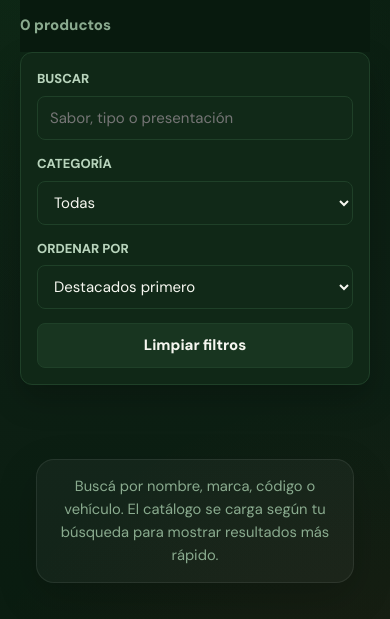
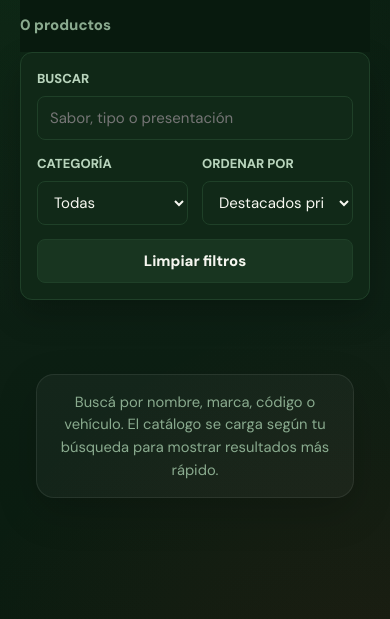
Before and after one commit to Desmond16170/Facturacion_FrutasdelEste, a plain HTML site: page catalogo.html in a window 390 px wide. Shown: the part 225-844 px from the top of the page. Drawn offline with nearby package versions, Linux system fonts and the light colour scheme; no server answers.

Commit message:
Update styles.css

```diff
--- a/styles.css
+++ b/styles.css
@@ -665,78 +665,77 @@ h2 {
   align-items: start;
 }
 
+/* ── Barra de filtros: desktop una fila, móvil dos filas ── */
 .catalog-filter-bar {
   position: sticky;
   top: var(--header-h, 72px);
   z-index: 29;
-  display: flex;
-  flex-direction: row;
-  align-items: flex-end;
+  display: grid;
+  grid-template-columns: 1fr auto auto auto;
+  align-items: end;
   gap: 10px;
   margin: 0 0 18px;
-  padding: 12px 14px;
+  padding: 12px 16px;
   border-radius: 0 0 var(--radius) var(--radius);
   background: var(--bg);
-  backdrop-filter: none;
-}
-
-/* Buscar ocupa el espacio sobrante */
+}
+
+/* Buscar: ocupa toda la primera columna */
 .catalog-search-full {
-  flex: 2 1 200px;
   min-width: 0;
 }
-
 .catalog-search-full input {
   width: 100%;
   box-sizing: border-box;
 }
 
-/* Categoría y Ordenar tienen tamaño fijo */
+/* Categoría y Ordenar: columnas automáticas, tamaño razonable */
 .filters-row-secondary {
-  display: contents; /* los hijos participan directo en el flex padre */
-}
-
+  display: contents;
+}
 .filters-row-secondary label {
-  flex: 1 1 150px;
   min-width: 0;
-}
-
+  width: 160px;
+}
 .filters-row-secondary .btn-muted {
-  flex: 0 0 auto;
   white-space: nowrap;
   align-self: flex-end;
+  height: fit-content;
 }
 
 .catalog-filter-bar label {
   min-width: 0;
 }
-
 .catalog-filter-bar input,
 .catalog-filter-bar select {
   min-width: 0;
-}
-
-/* Móvil: stack compacto de 2 columnas */
+  width: 100%;
+  box-sizing: border-box;
+}
+
+/* ── Móvil: buscar arriba full-width, categ+ordenar abajo en 2 cols ── */
 @media (max-width: 680px) {
   .catalog-filter-bar {
-    flex-wrap: wrap;
-    padding: 10px;
+    grid-template-columns: 1fr 1fr;
+    grid-template-rows: auto auto;
     gap: 8px;
+    padding: 10px 12px;
   }
   .catalog-search-full {
-    flex: 1 1 100%;
+    grid-column: 1 / -1; /* fila 1: ancho completo */
   }
+  /* Categoría: columna 1, fila 2 */
   .filters-row-secondary {
     display: contents;
   }
   .filters-row-secondary label {
-    flex: 1 1 calc(50% - 4px);
-    min-width: 0;
+    width: auto;
   }
+  /* Botón limpiar: oculto en móvil o integrado */
   .filters-row-secondary .btn-muted {
-    flex: 1 1 100%;
+    grid-column: 1 / -1;
+    width: 100%;
     text-align: center;
-    margin-top: 0;
   }
 }
 
```
